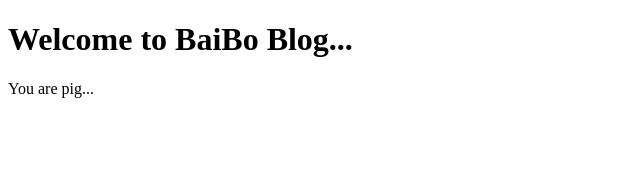
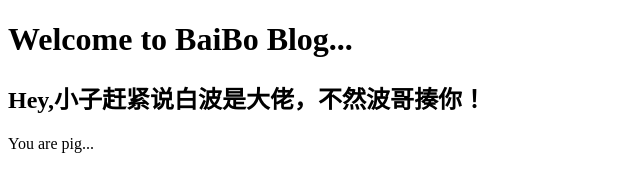
Before and after one commit to okcms/baibo, a plain HTML site: page index.html in a window 1280 px wide. Shown: the whole page, without its empty margins (0-640 px from the left). Drawn offline with Linux system fonts and the light colour scheme.

Commit message:
Update index.html

```diff
--- a/index.html
+++ b/index.html
@@ -9,6 +9,7 @@
 
 <body>
     <h1>Welcome to BaiBo Blog...</h1>
+    <h2>Hey,小子赶紧说白波是大佬，不然波哥揍你！</h2>
     <div class="con"></div>
     <script>
         document.getElementsByClassName('con')[0].innerHTML = 'You are pig...'
```
